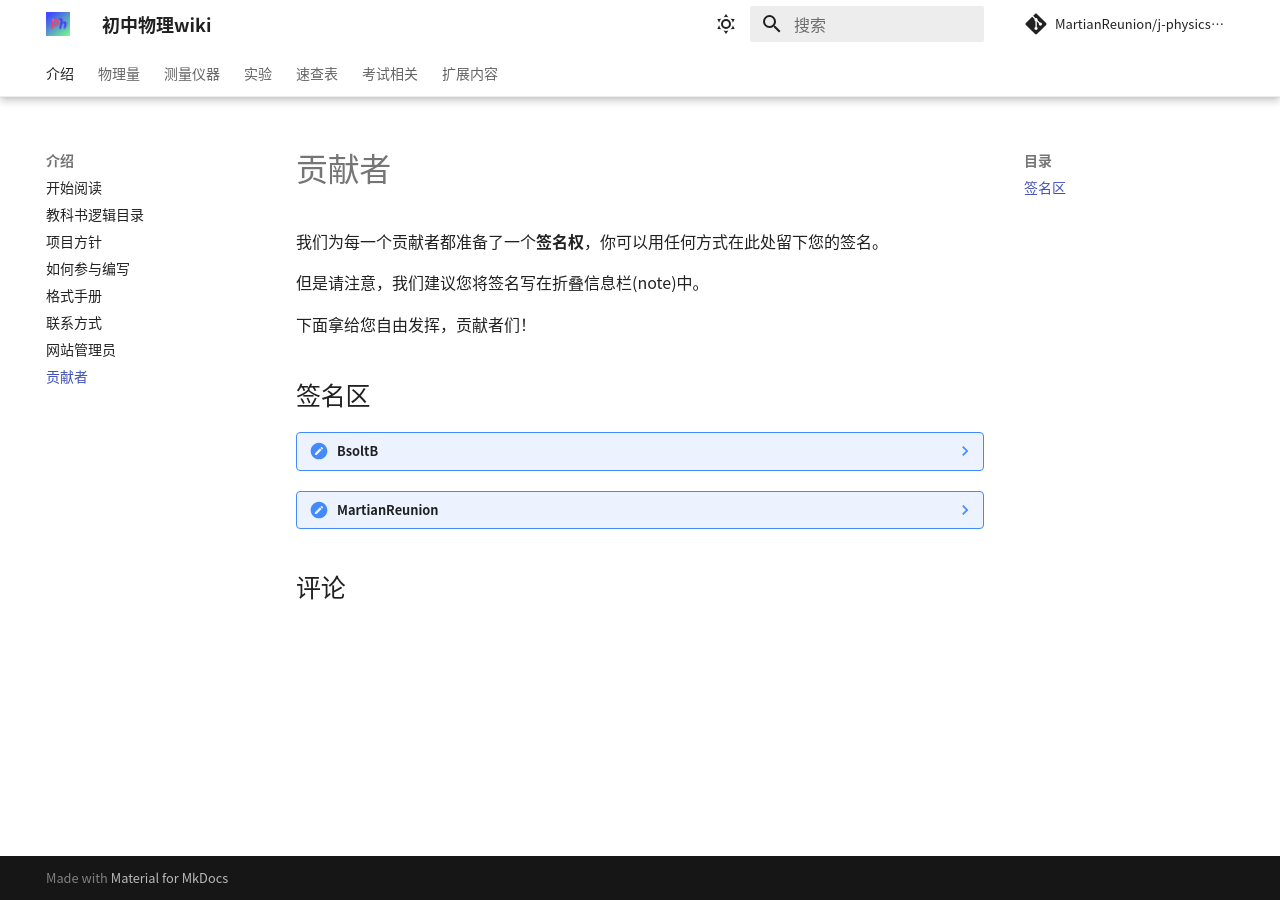
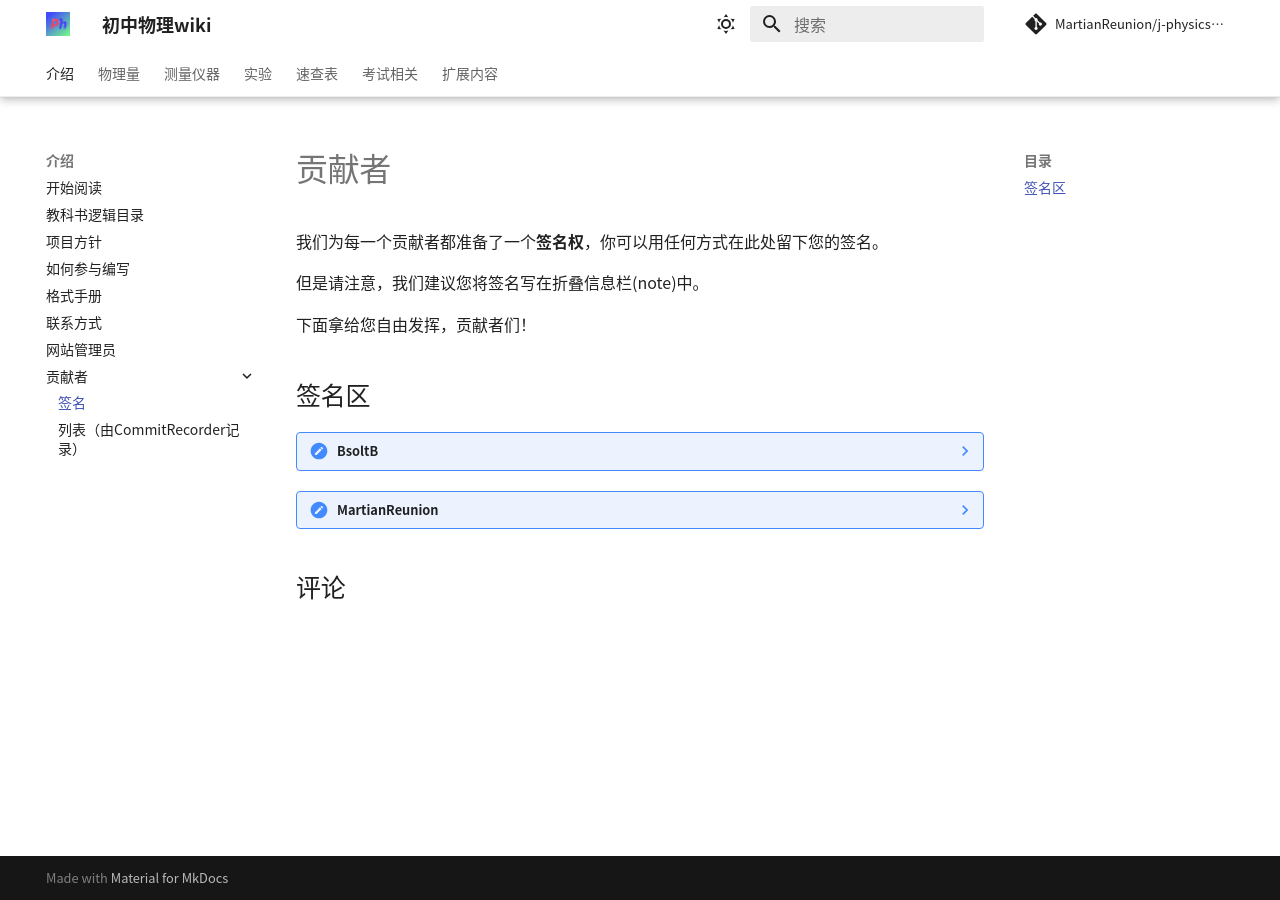
Before and after one commit to MartianReunion/j-physics-wiki, an MkDocs documentation site: the page built from docs/intro/commiters.md, in a window 1280 px wide. Built offline with MkDocs 1.6.1 and Material for MkDocs 9.7.7, drawn with Linux system fonts in a browser that asks for light colours; nearby versions of some CDN libraries; library files that are not in the unit come from our copies; comment, search, counter and statistics services are not loaded.

Commit message:
add(新的贡献者统计系统)

```diff
--- a/mkdocs.yml
+++ b/mkdocs.yml
@@ -17,7 +17,9 @@
     - 格式手册: intro/format.md
     - 联系方式: intro/contact.md
     - 网站管理员: intro/administrator.md
-    - 贡献者: intro/commiters.md
+    - 贡献者:
+      - 签名: intro/commiters.md
+      - 列表（由CommitRecorder记录）: commiter_record.md
   - 物理量:
     - 简介: physical-quantities/intro.md
     - 概念:
```
Also changed, not shown: docs/commiter_record.md (added, +3 -0 lines).
